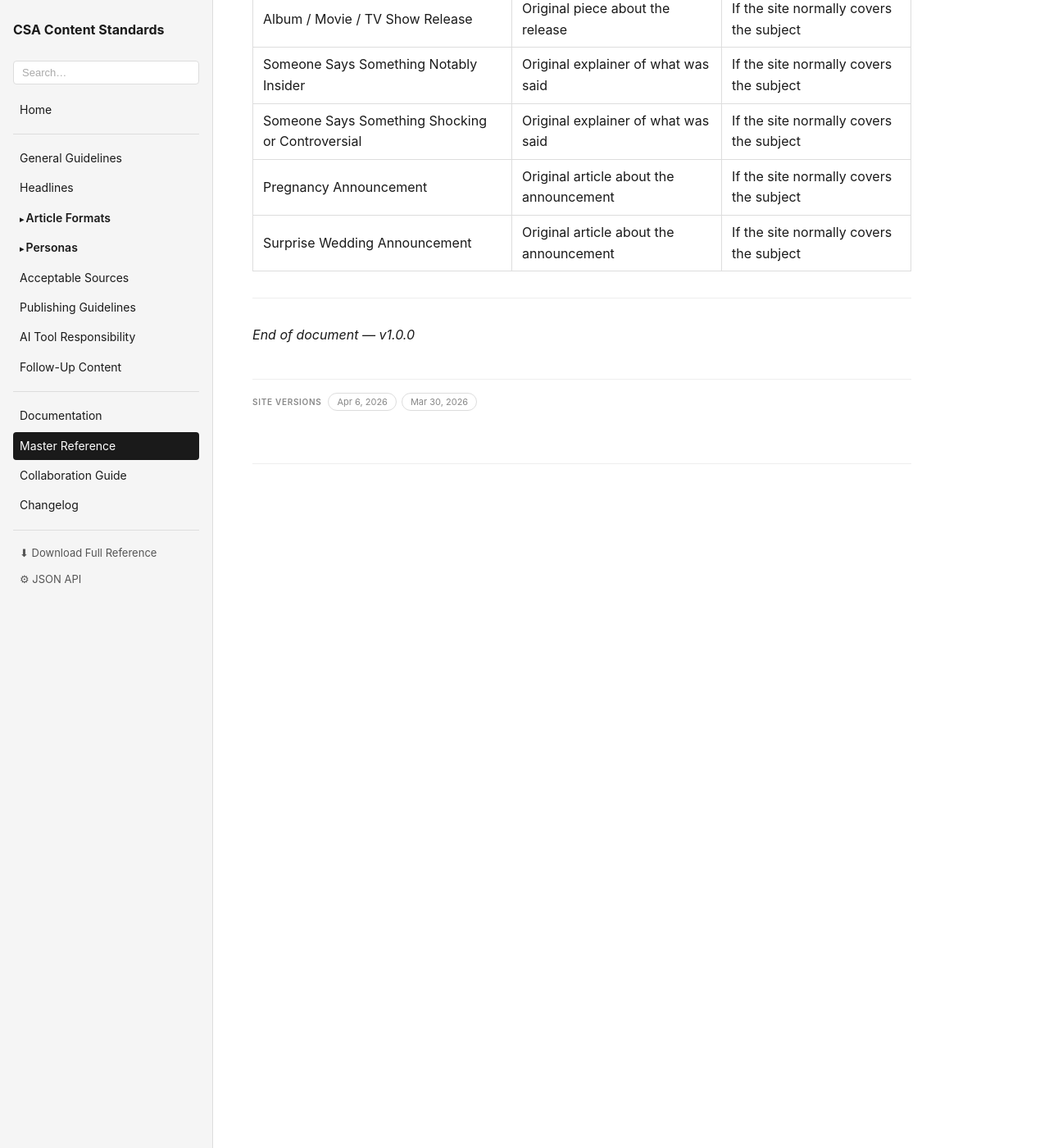
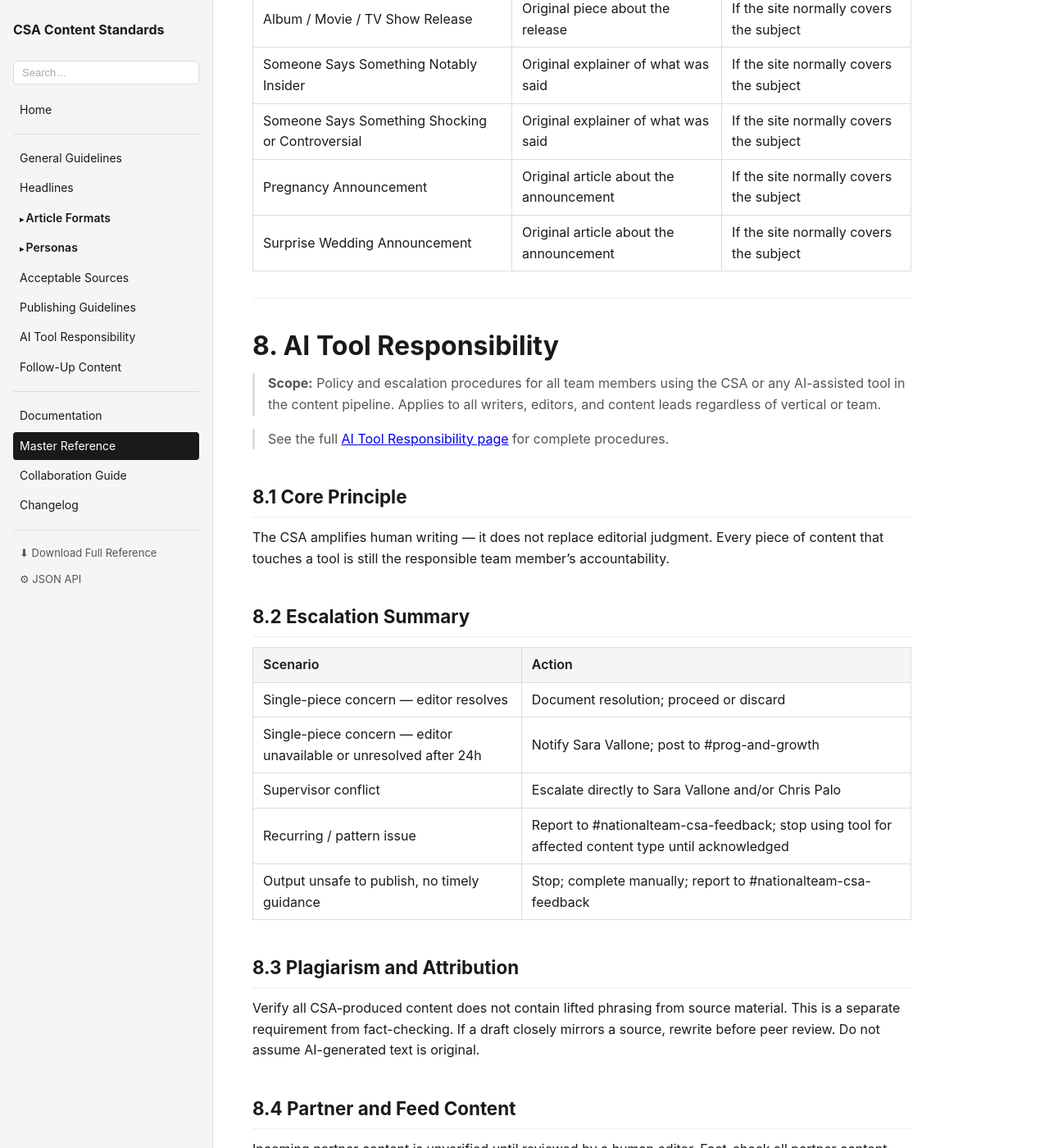
Before and after one commit to piercewilliams/csa-content-standards, a Jekyll site: the page built from docs/master-reference.md, in a window 1280 px wide and 1400 px high, scrolled down 40271 px. Shown: the whole window at 82% size. Built offline with Jekyll 4.4.1, drawn with Linux system fonts in a browser that asks for light colours; a script that is not in the unit is left out; before the commit the page ends 40901 px from its top, so only the background shows below that; some of the changed text lies outside the part shown.

Commit message:
add tool responsibility

```diff
--- a/docs/master-reference.md
+++ b/docs/master-reference.md
@@ -1430,4 +1430,39 @@ Apply the triage framework from §1.9 to every story. Then use the story-type br
 
 ---
 
-*End of document — v1.0.0*
+<!-- SECTION:tool-responsibility -->
+# 8. AI Tool Responsibility
+
+> **Scope:** Policy and escalation procedures for all team members using the CSA or any AI-assisted tool in the content pipeline. Applies to all writers, editors, and content leads regardless of vertical or team.
+
+> See the full [AI Tool Responsibility page]({{ "/docs/tool-responsibility" | relative_url }}) for complete procedures.
+
+## 8.1 Core Principle
+
+The CSA amplifies human writing — it does not replace editorial judgment. Every piece of content that touches a tool is still the responsible team member's accountability.
+
+## 8.2 Escalation Summary
+
+| Scenario | Action |
+|---|---|
+| Single-piece concern — editor resolves | Document resolution; proceed or discard |
+| Single-piece concern — editor unavailable or unresolved after 24h | Notify Sara Vallone; post to #prog-and-growth |
+| Supervisor conflict | Escalate directly to Sara Vallone and/or Chris Palo |
+| Recurring / pattern issue | Report to #nationalteam-csa-feedback; stop using tool for affected content type until acknowledged |
+| Output unsafe to publish, no timely guidance | Stop; complete manually; report to #nationalteam-csa-feedback |
+
+## 8.3 Plagiarism and Attribution
+
+Verify all CSA-produced content does not contain lifted phrasing from source material. This is a separate requirement from fact-checking. If a draft closely mirrors a source, rewrite before peer review. Do not assume AI-generated text is original.
+
+## 8.4 Partner and Feed Content
+
+Incoming partner content is unverified until reviewed by a human editor. Fact-check all partner content before publication. If three or more consecutive words match a source document verbatim, or a sentence's structure is clearly derived from a specific source, treat it as reproduced phrasing and rewrite before peer review.
+
+## 8.5 Override Documentation
+
+Override documentation — noting what the tool suggested, what was chosen instead, and why — travels with the piece through review. Sara Vallone receives a daily EOD summary of all overrides. Override documentation is not punitive; it provides feedback that improves the tool.
+
+---
+
+*End of document — v1.4.1*
```
Also changed, not shown: other parts of docs/master-reference.md (+1 -1 lines), CONTEXT.md (+4 -4 lines), api/reference.json (+11 -1 lines), docs/changelog.md (+5 -0 lines), docs/tool-responsibility.md (+22 -15 lines), sessions/2026-04.md (+23 -0 lines).
